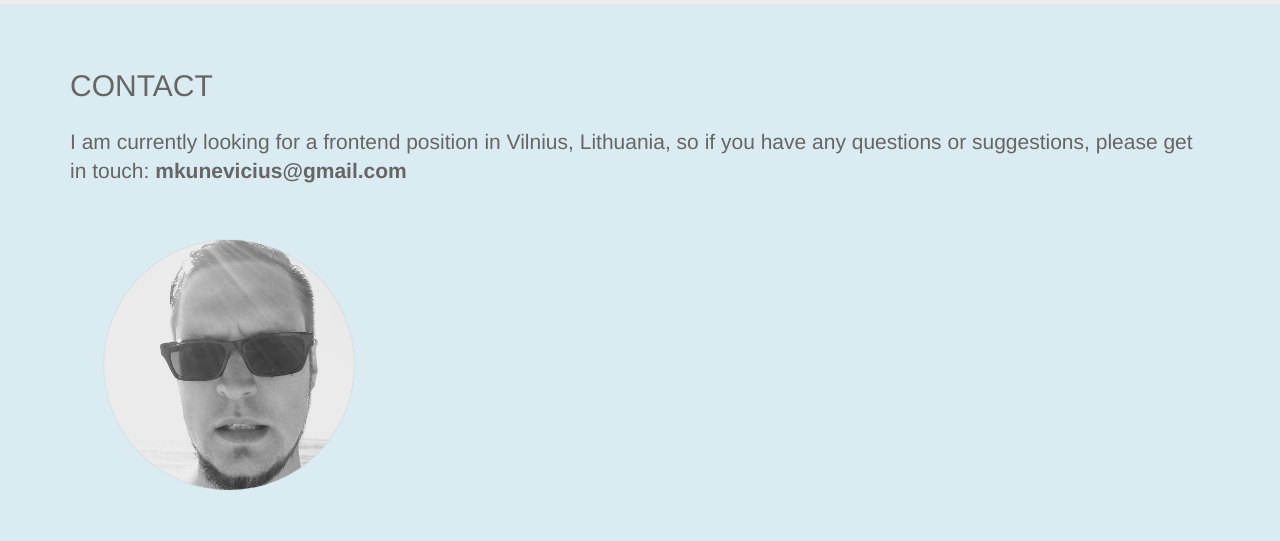
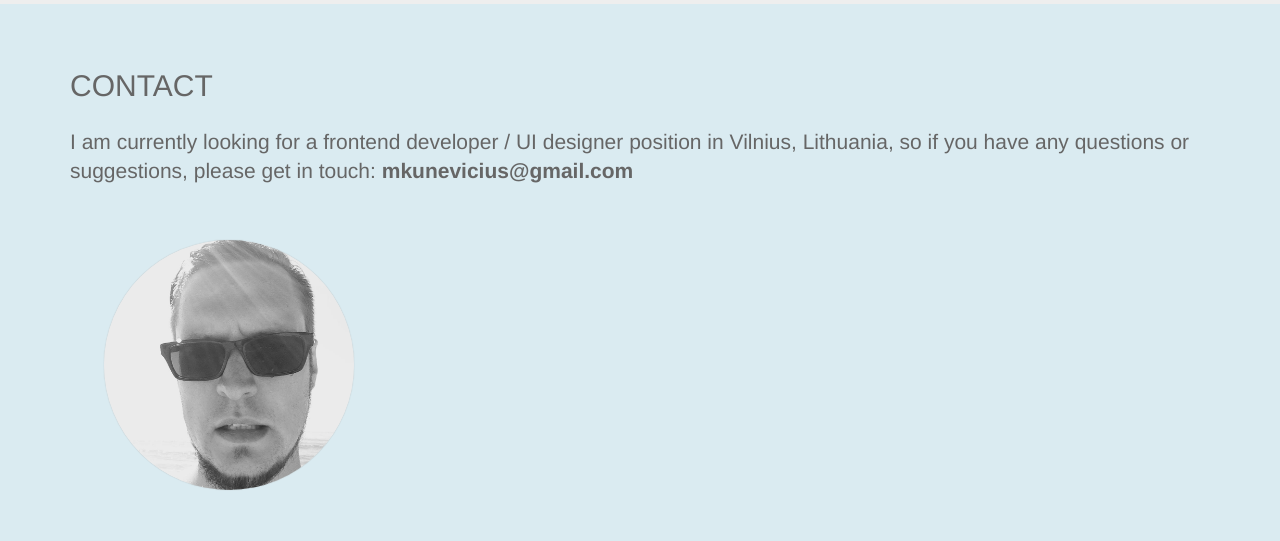
Before and after one commit to mkunevicius/Portfolio, a plain HTML site: page index.html in a window 1280 px wide. Shown: the part 3260-3801 px from the top of the page. Drawn offline with nearby package versions, Linux system fonts and the light colour scheme; some packages are replaced by stand-ins of ours; a script that the page names is missing.

Commit message:
text updated

```diff
--- a/index.html
+++ b/index.html
@@ -154,7 +154,7 @@
 		<div id="contact">
 			<div class="container">
 				<h2 class="display-4">CONTACT</h2>
-				<p class="lead">I am currently looking for a frontend position in Vilnius, Lithuania, so if you have any questions or suggestions, please get in touch:
+				<p class="lead">I am currently looking for a frontend developer / UI designer position in Vilnius, Lithuania, so if you have any questions or suggestions, please get in touch:
 					<span class="mail">
 						<a href="mailto:mkunevicius@gmail.com"><b>mkunevicius@gmail.com</b></a>
 					</span>
```
